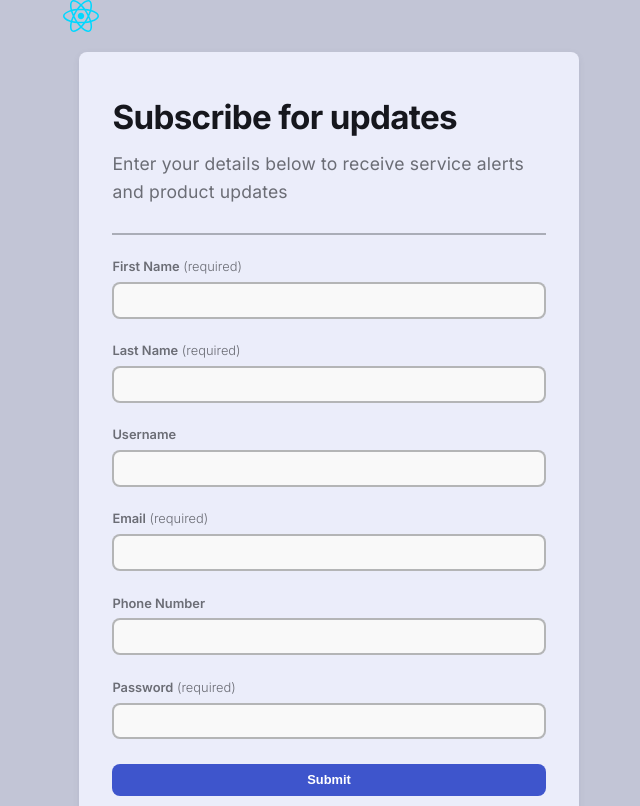
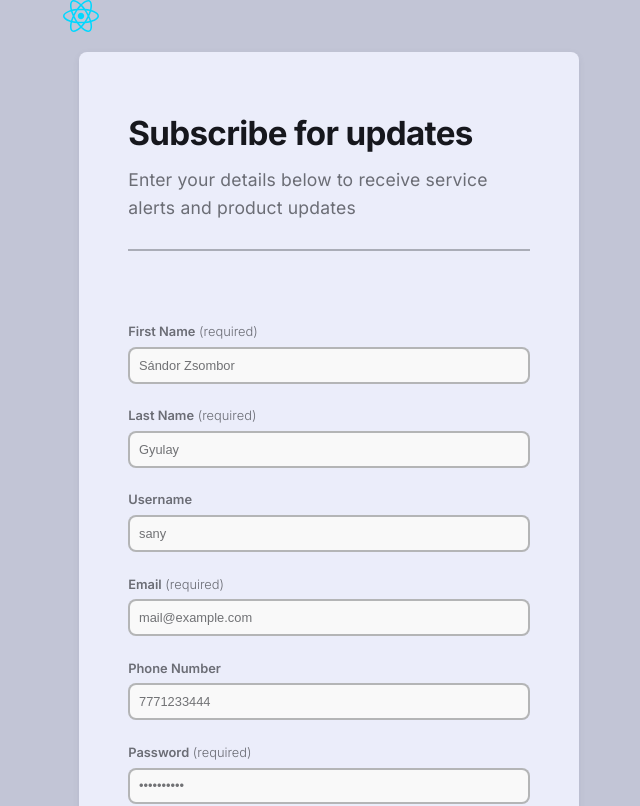
Before and after one commit to olgavegh/registration-form-react, a React (Vite) app: page / in a window 1280 px wide. Shown: the top 806 px of the page, without its empty margins (311-951 px from the left). Built offline with nearby package versions, Linux system fonts and the light colour scheme.

Commit message:
fix style and default values

```diff
--- a/src/App.css
+++ b/src/App.css
@@ -10,7 +10,7 @@
 ======================================== */
 
 .card {
-  padding: var(--space-m-l);
+  padding: var(--space-l-xl);
   margin: 1rem;
   max-width: 500px;
   background-color: var(--card);
@@ -26,6 +26,11 @@
 /* ========================================
    FORM
 ======================================== */
+form {
+  display: flex;
+  flex-direction: column;
+  gap: var(--space-l-xl);
+}
 
 .input-field {
   display: flex;
--- a/src/App.jsx
+++ b/src/App.jsx
@@ -7,21 +7,47 @@ import "./App.css";
 
 function App() {
   const inputs = [
-    { id: "firstName", label: "First Name", required: true, type: "text" },
-    { id: "lastName", label: "Last Name", required: true, type: "text" },
-    { id: "userName", label: "Username", required: false, type: "text" },
-    { id: "email", label: "Email", required: true, type: "mail" },
+    {
+      id: "firstName",
+      label: "First Name",
+      required: true,
+      type: "text",
+      default: "Sándor Zsombor",
+    },
+    {
+      id: "lastName",
+      label: "Last Name",
+      required: true,
+      type: "text",
+      default: "Gyulay",
+    },
+    {
+      id: "userName",
+      label: "Username",
+      required: false,
+      type: "text",
+      default: "sany",
+    },
+    {
+      id: "email",
+      label: "Email",
+      required: true,
+      type: "mail",
+      default: "mail@example.com",
+    },
     {
       id: "phoneNumber",
       label: "Phone Number",
       required: false,
       type: "number",
+      default: "7771233444",
     },
     {
       id: "password",
       label: "Password",
       required: true,
       type: "password",
+      default: "7771233444",
     },
   ];
 
@@ -36,16 +62,20 @@ function App() {
         <div className="card">
           <form>
             <Header />
-            {inputs.map((item) => {
+            <div>
+              {inputs.map((item, index) => {
                 return (
                   <InputField
+                    key={index}
                     id={item.id}
                     label={item.label}
                     type={item.type}
                     required={item.required}
+                    default={item.default}
                   />
                 );
               })}
+            </div>
             <SubmitButton />
           </form>
         </div>
--- a/src/components/InputField.jsx
+++ b/src/components/InputField.jsx
@@ -10,6 +10,7 @@ function InputField(props) {
         type={props.type}
         className=""
         required={props.required}
+        value={props.default}
       />
     </div>
   );
--- a/src/index.css
+++ b/src/index.css
@@ -148,8 +148,7 @@ h3,
 h4,
 p,
 input,
-label,
-hr {
+label {
   margin-top: var(--space-xs-s);
   margin-bottom: var(--space-xs-s);
 }
@@ -164,7 +163,7 @@ strong {
 .btn {
   font-weight: 600;
   border-radius: var(--radius);
-  padding: var(--space-xs);
+  padding: 0.7rem 1.4rem;
   cursor: pointer;
   transition: all 0.2s ease;
 
```
Lines whose indentation alone changed are shown as unchanged.
